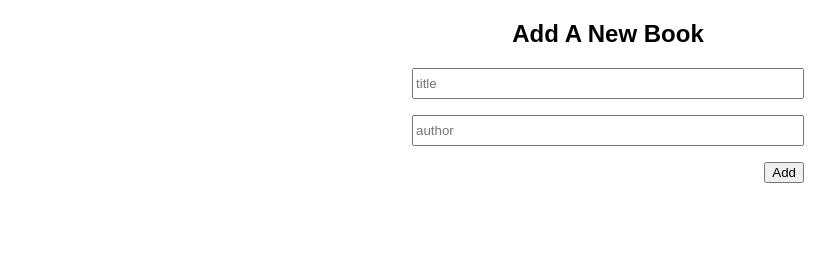
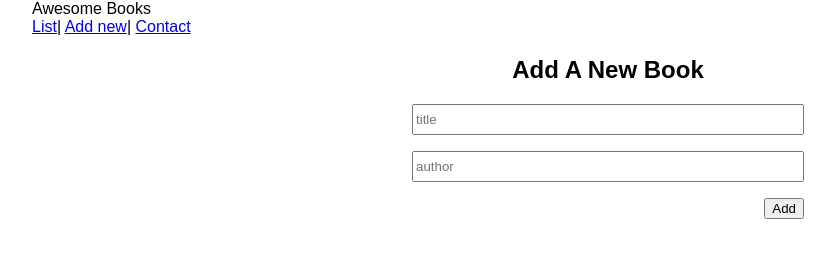
Before and after one commit to aliabbani/Awesome-book, a website: page index.html in a window 1280 px wide. Shown: the whole page, without its empty margins (32-867 px from the left). Drawn offline with Linux system fonts and the light colour scheme.

Commit message:
Add navigation bar

```diff
--- a/index.html
+++ b/index.html
@@ -9,7 +9,16 @@
     <script src="/index.js" defer></script>
 </head>
 <body>
-    <header></header>
+    <header>
+        <nav class="nav">
+            <span class="nav-title">Awesome Books</span>
+            <div class="nav-items">
+                <a class="list" href="#">List</a>|
+                <a class="add-new" href="#">Add new</a>|
+                <a class="contact" href="#">Contact</a>
+            </div>
+        </nav>
+    </header>
     <main>
         <section class="all-books">
             <h1>All Awesome Books</h1>
```
